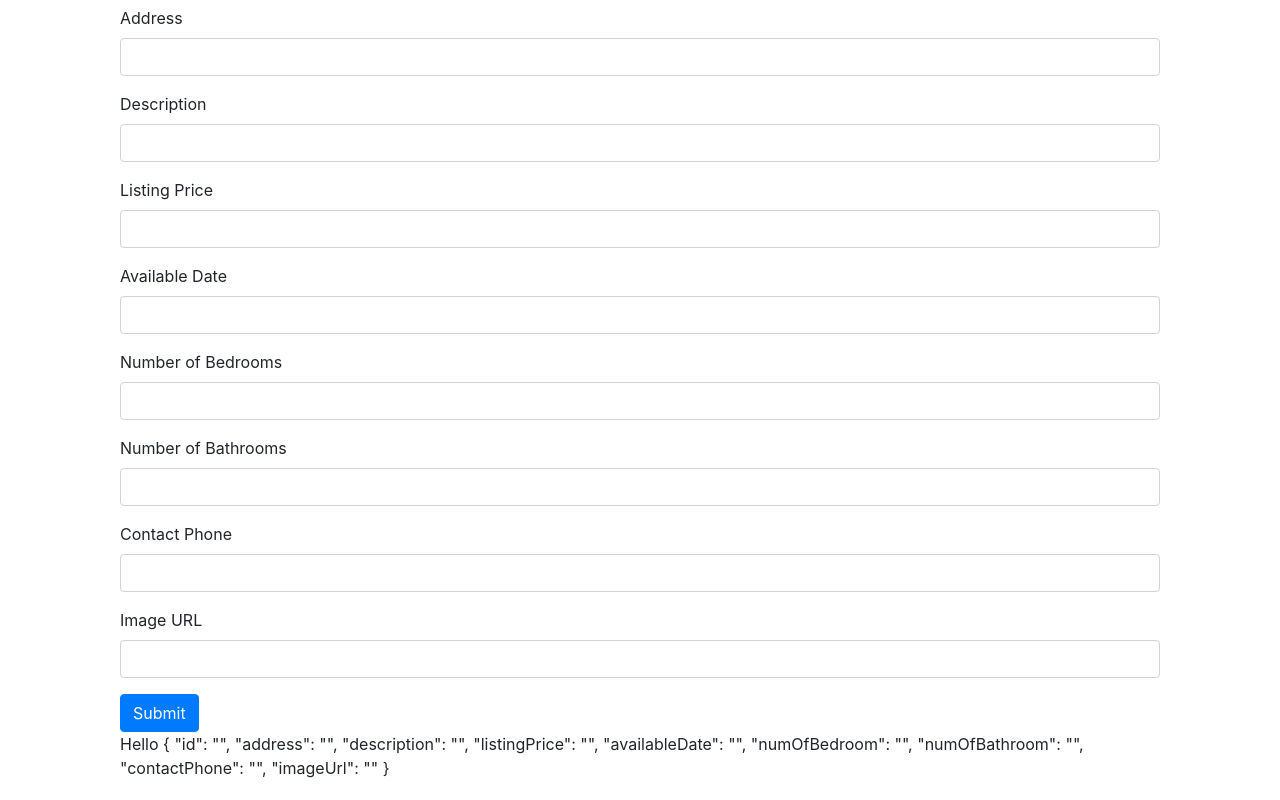
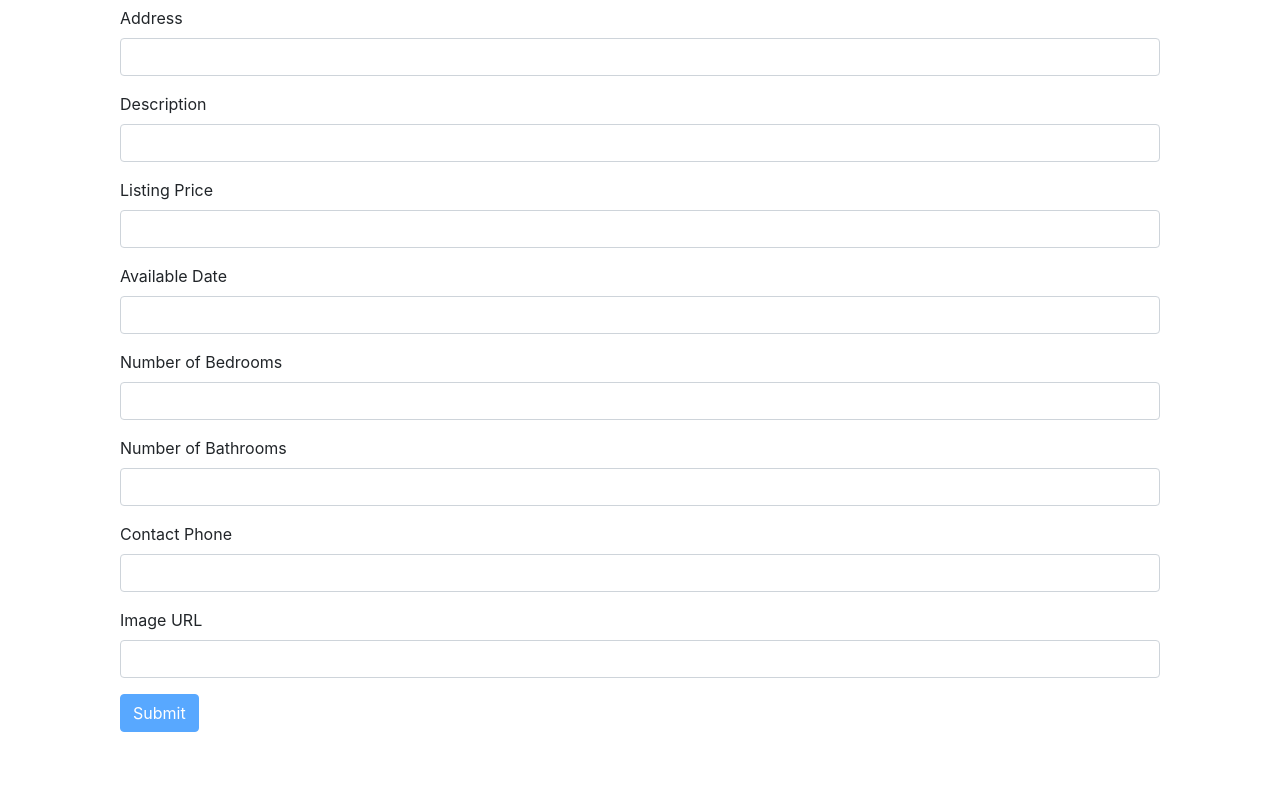
Before and after one commit to lcarlso2/AngularInClass, an Angular app: page /create in a window 1280 px wide. Shown: the part 181-981 px from the top of the page. After the commit the page ends 933 px from the top, so only its background shows below. Built offline with nearby package versions, Linux system fonts and the light colour scheme.

Commit message:
Async working, but submit button activates when it shouldn't.

```diff
--- a/data/db.json
+++ b/data/db.json
@@ -51,45 +51,6 @@
       "imageUrl": "assets/images/house7.jpeg",
       "rating": 1.5,
       "likes": 0
-    },
-    {
-      "id": 1,
-      "address": "115 East Road",
-      "description": "A new description",
-      "listingPrice": 115000,
-      "availableDate": "2019-10-11",
-      "numOfBedroom": 0,
-      "numOfBathroom": 2,
-      "contactPhone": "5555551212",
-      "imageUrl": "assets/images/house3.jpeg",
-      "rating": 0,
-      "likes": 0
-    },
-    {
-      "id": 2,
-      "address": "115 E.Chandler St.",
-      "description": "a;dsjfa;skldfj",
-      "listingPrice": 150000,
-      "availableDate": "2019-10-11",
-      "numOfBedroom": 4,
-      "numOfBathroom": 3,
-      "contactPhone": "4045551212",
-      "imageUrl": "assets/images/house1.jpeg",
-      "rating": 0,
-      "likes": 0
-    },
-    {
-      "id": 3,
-      "address": "119 Ace Ave",
-      "description": "An ace of a place",
-      "listingPrice": 160000,
-      "availableDate": "2019-01-01",
-      "numOfBedroom": 5,
-      "numOfBathroom": 4,
-      "contactPhone": "4045551212",
-      "imageUrl": "assets/images/house2.jpeg",
-      "rating": 0,
-      "likes": 0
     }
   ]
 }
--- a/src/app/houses/house-create-component/house-create.component.css
+++ b/src/app/houses/house-create-component/house-create.component.css
@@ -0,0 +1,14 @@
+.ng-valid[required],
+.ng-valid.required {
+  background-color: lightgreen; /* green */
+}
+
+.ng-invalid:not(form).ng-touched {
+  background-color: pink; /* red */
+}
+
+#helpBlock {
+  color: red;
+  border-radius: 3px;
+  padding: 3px;
+}
--- a/src/app/houses/house-create-component/house-create.component.html
+++ b/src/app/houses/house-create-component/house-create.component.html
@@ -11,11 +11,19 @@
           class="form-control"
           [ngClass]="{ 'is-invalid': submitted && fields.id.errors }"
         />
-        <div *ngIf="submitted && fields.id.errors" class="invalid-feedback">
-          <div *ngIf="fields.id.errors.required">ID is required</div>
-        </div>
-        <div *ngIf="fields.id.errors.idTaken" class="invalid-feedback">
-          ID is taken
+        <div *ngIf="fields.id.invalid && fields.id.touched">
+          <small
+            id="helpBlock"
+            class="form-text"
+            *ngIf="fields.id.errors.required"
+            >ID is required
+          </small>
+          <small
+            id="helpBlock"
+            class="form-text"
+            *ngIf="fields.id.errors.idTaken"
+            >ID is taken</small
+          >
         </div>
       </div>
 
@@ -28,7 +36,16 @@
           class="form-control"
           [ngClass]="{ 'is-invalid': submitted && fields.address.errors }"
         />
+        <div *ngIf="fields.address.invalid && fields.address.touched">
+          <small
+            id="helpBlock"
+            class="form-text"
+            *ngIf="fields.address.errors.required"
+            >Address is required
+          </small>
+        </div>
       </div>
+
 
       <!-- Description field -->
       <div class="form-group">
@@ -39,7 +56,22 @@
           class="form-control"
           [ngClass]="{ 'is-invalid': submitted && fields.description.errors }"
         />
+        <div *ngIf="fields.description.invalid && fields.description.touched">
+          <small
+            id="helpBlock"
+            class="form-text"
+            *ngIf="fields.description.errors.required"
+            >Description is required
+          </small>
+          <small
+            id="helpBlock"
+            class="form-text"
+            *ngIf="fields.description.errors.minlength"
+            >Description must be at least 10 characters</small
+          >
+        </div>
       </div>
+
 
       <!-- Listing price field -->
       <div class="form-group">
@@ -50,6 +82,14 @@
           class="form-control"
           [ngClass]="{ 'is-invalid': submitted && fields.price.errors }"
         />
+        <div *ngIf="fields.listingPrice.invalid && fields.listingPrice.touched">
+          <small
+            id="helpBlock"
+            class="form-text"
+            *ngIf="fields.listingPrice.errors.required"
+            >Listing price is required
+          </small>
+        </div>
       </div>
 
       <!-- Available date field -->
@@ -61,6 +101,14 @@
           class="form-control"
           [ngClass]="{ 'is-invalid': submitted && fields.availableDate.errors }"
         />
+        <div *ngIf="fields.availableDate.invalid && fields.availableDate.touched">
+          <small
+            id="helpBlock"
+            class="form-text"
+            *ngIf="fields.availableDate.errors.required"
+            >Available date is required
+          </small>
+        </div>
       </div>
 
       <!-- Number of bedrooms field -->
@@ -72,6 +120,14 @@
           class="form-control"
           [ngClass]="{ 'is-invalid': submitted && fields.numOfBedroom.errors }"
         />
+        <div *ngIf="fields.numOfBedroom.invalid && fields.numOfBedroom.touched">
+          <small
+            id="helpBlock"
+            class="form-text"
+            *ngIf="fields.numOfBedroom.errors.required"
+            >Number of bedrooms is required
+          </small>
+        </div>
       </div>
 
       <!-- Number of Bathrooms field -->
@@ -83,6 +139,14 @@
           class="form-control"
           [ngClass]="{ 'is-invalid': submitted && fields.numOfBathroom.errors }"
         />
+        <div *ngIf="fields.numOfBathroom.invalid && fields.numOfBathroom.touched">
+          <small
+            id="helpBlock"
+            class="form-text"
+            *ngIf="fields.numOfBathroom.errors.required"
+            >Number of bathrooms is required
+          </small>
+        </div>
       </div>
 
       <!-- Contact phone number field -->
@@ -94,6 +158,14 @@
           formControlName="contactPhone"
           [ngClass]="{ 'is-invalid': submitted && fields.contactPhone.errors }"
         />
+        <div *ngIf="fields.contactPhone.invalid && fields.contactPhone.touched">
+          <small
+            id="helpBlock"
+            class="form-text"
+            *ngIf="fields.contactPhone.errors.required"
+            >Contact phone is required
+          </small>
+        </div>
       </div>
 
       <!-- Image url field -->
@@ -105,13 +177,21 @@
           formControlName="imageUrl"
           [ngClass]="{ 'is-invalid': submitted && fields.imageUrl.errors }"
         />
+        <div *ngIf="fields.imageUrl.invalid && fields.imageUrl.touched">
+          <small
+            id="helpBlock"
+            class="form-text"
+            *ngIf="fields.imageUrl.errors.required"
+            >Image URL is required
+          </small>
+        </div>
       </div>
-      <button type="submit" class="btn btn-primary">Submit</button>
+      <button type="submit" class="btn btn-primary" [disabled]="houseForm.invalid">Submit</button>
     </form>
     <div>{{ diagnostic }}</div>
-    <div>
+    <!-- <div>
       Hello
       {{ houseForm.value | json }}
-    </div>
+    </div> -->
   </div>
 </div>
--- a/src/app/houses/house-create-component/house-create.component.ts
+++ b/src/app/houses/house-create-component/house-create.component.ts
@@ -48,7 +48,7 @@ export class HouseCreateComponent implements OnInit {
     this.houseForm = this.formBuilder.group({
       id: ["", [Validators.required], [this.idValidator()]],
       address: ["", Validators.required],
-      description: ["", Validators.required],
+      description: ["", [Validators.required, Validators.minLength(10)]],
       listingPrice: ["", Validators.required],
       availableDate: ["", Validators.required],
       numOfBedroom: ["", Validators.required],
```
